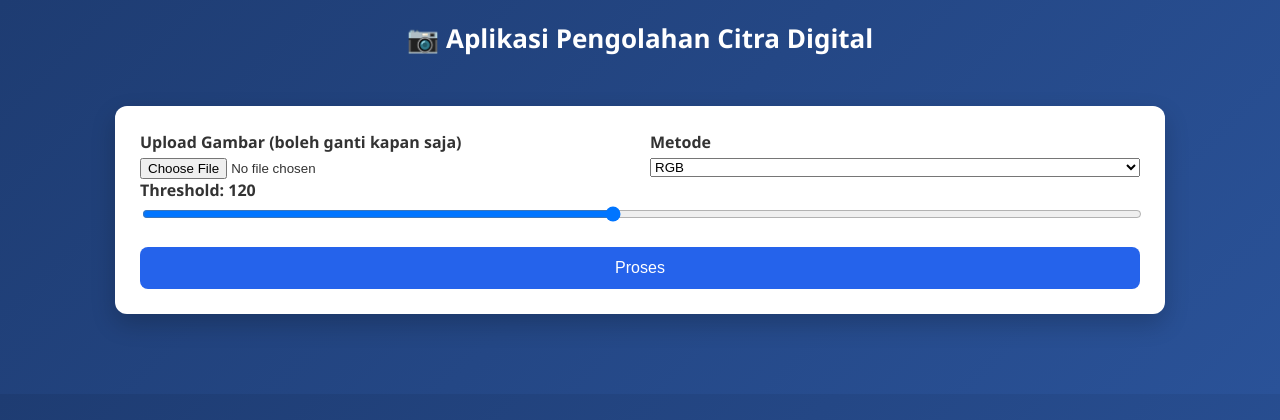
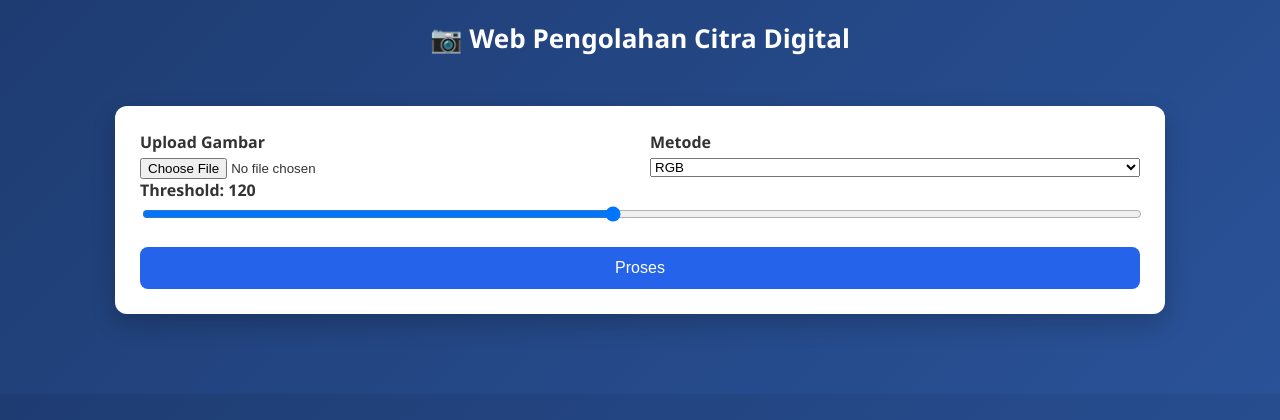
Before and after one commit to candranababan/UAS_Prak_PCD, a Flask app: page / in a window 1280 px wide. Shown: the top 420 px of the page. Run offline with Flask 3, Linux system fonts and the light colour scheme.

Commit message:
Update index.html

```diff
--- a/templates/index.html
+++ b/templates/index.html
@@ -2,19 +2,19 @@
 <html lang="id">
 <head>
   <meta charset="UTF-8">
-  <title>Aplikasi Pengolahan Citra Digital</title>
+  <title>Web Pengolahan Citra Digital</title>
   <link rel="stylesheet" href="{{ url_for('static', filename='style.css') }}">
 </head>
 <body>
 
-<header>📷 Aplikasi Pengolahan Citra Digital</header>
+<header>📷 Web Pengolahan Citra Digital</header>
 
 <div class="card">
 <form method="POST" enctype="multipart/form-data">
 
 <div class="grid">
   <div>
-    <label>Upload Gambar (boleh ganti kapan saja)</label>
+    <label>Upload Gambar </label>
     <input type="file" name="image" accept="image/*">
   </div>
 
```
